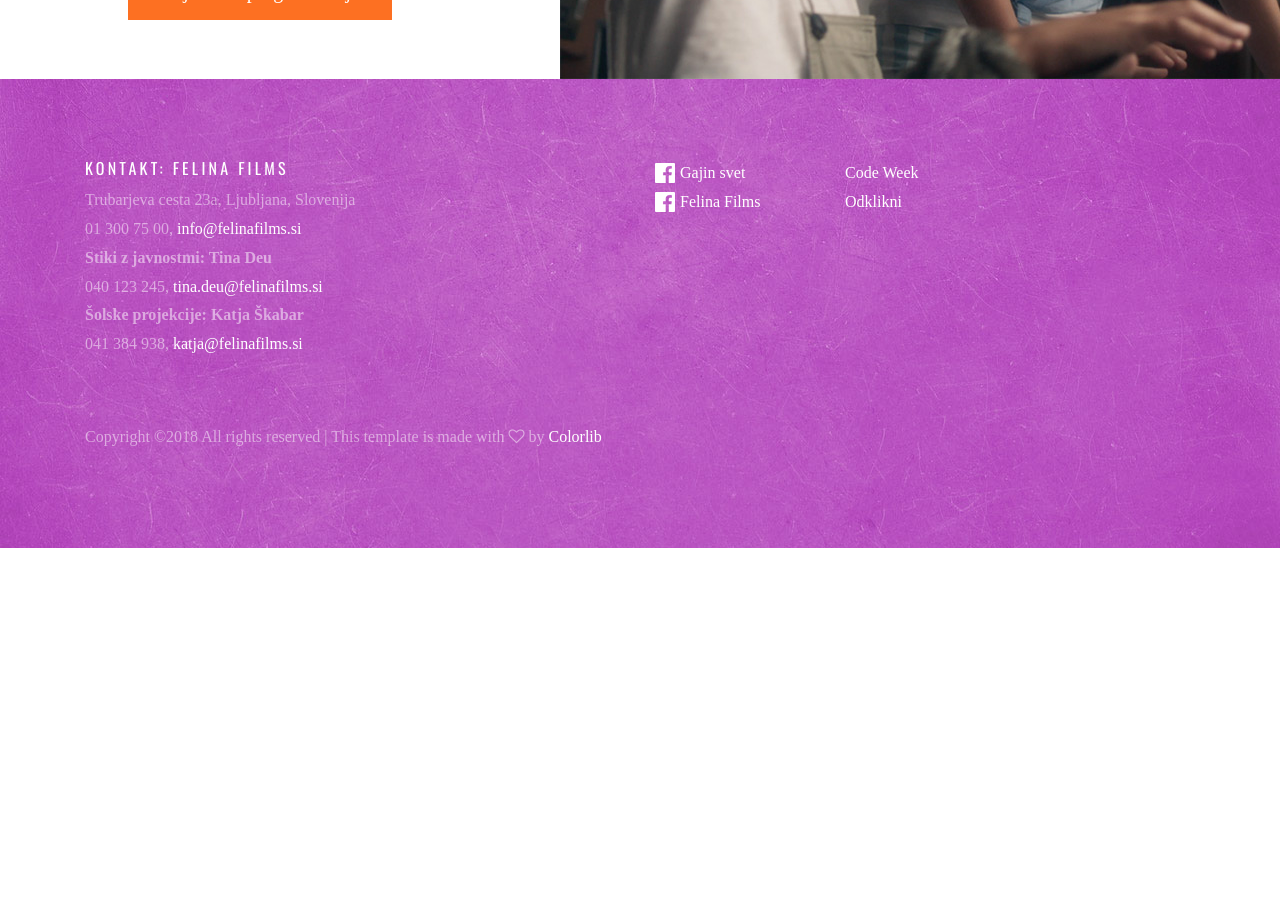
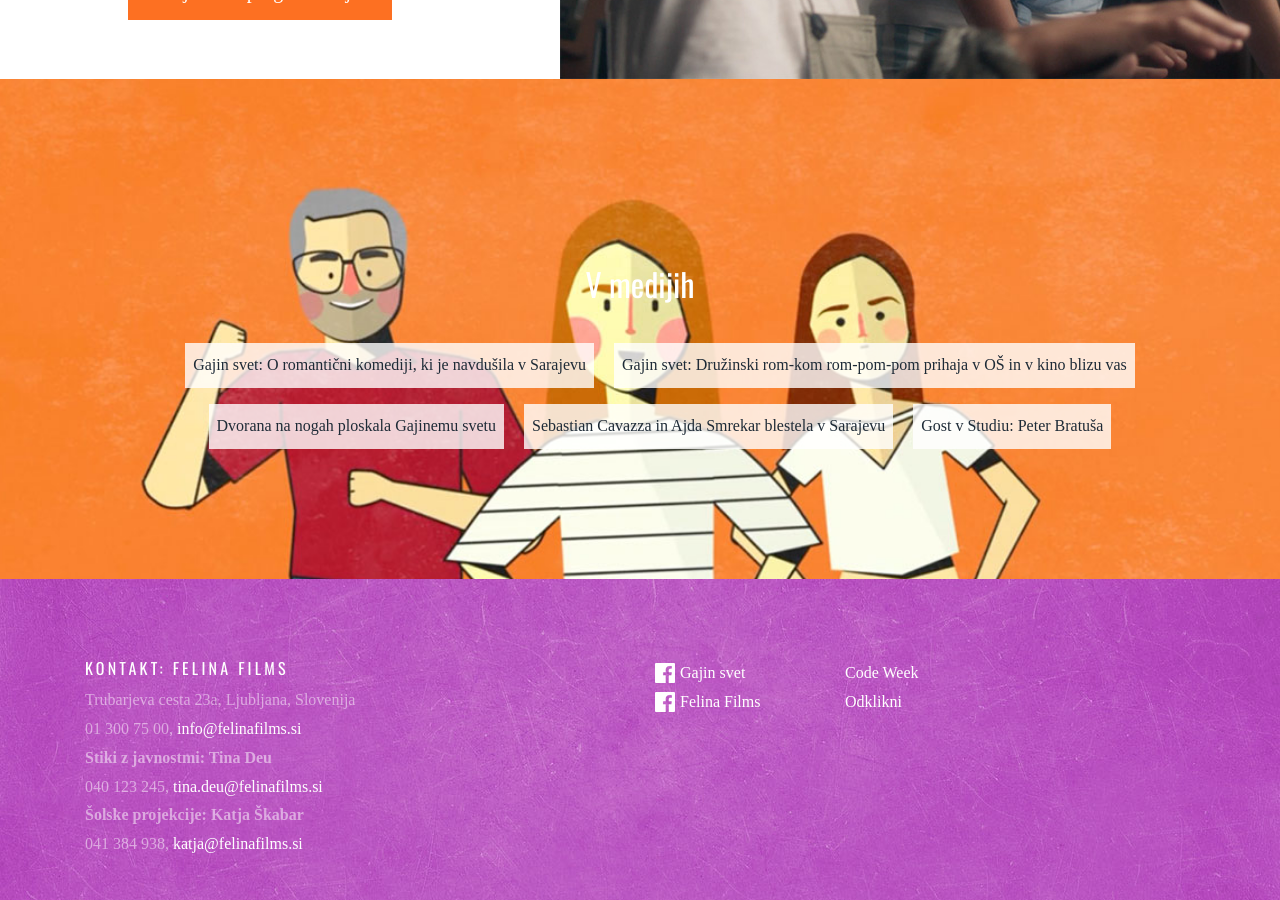
Before and after one commit to codeweeksi/gajin-svet, a Jekyll site: the page built from index.html, in a window 1280 px wide and 900 px high, scrolled down 6040 px. Built offline with Jekyll 4.4.1, drawn with Linux system fonts in a browser that asks for light colours; some web fonts are replaced; comment, search, counter and statistics services are not loaded; before the commit the page ends 6588 px from its top, so only the background shows below that; part of the change alters nothing that is shown.

Commit message:
Added section for media and fixed link targets

```diff
--- a/index.html
+++ b/index.html
@@ -84,7 +84,7 @@ description: "Gaja v filmu pogumno rešuje razpadanje družine ob odhodu mame na
             </tr>
             <tr>
               <th>Ema, učiteljica saksofona</th>
-              <td><a href="https://www.imdb.com/name/nm4660842/" target="blank">Ajda Smrekar</a></td>
+              <td><a href="https://www.imdb.com/name/nm4660842/" target="_blank">Ajda Smrekar</a></td>
             </tr>
             <tr>
               <th>Daša, Teina prijateljica</th>
@@ -92,12 +92,12 @@ description: "Gaja v filmu pogumno rešuje razpadanje družine ob odhodu mame na
             </tr>
             <tr>
               <th>V stranskih vlogah</th>
-              <td><a href="https://www.imdb.com/name/nm1487905/" target="blank">Primož Pirnat</a><br/>
+              <td><a href="https://www.imdb.com/name/nm1487905/" target="_blank">Primož Pirnat</a><br/>
               Judita Zidar<br/>
-              <a href="https://www.imdb.com/name/nm1183124/" target="blank">Boris Ostan</a><br/>
-              <a href="https://www.imdb.com/name/nm1244472/" target="blank">Manca Dorrer</a><br/>
+              <a href="https://www.imdb.com/name/nm1183124/" target="_blank">Boris Ostan</a><br/>
+              <a href="https://www.imdb.com/name/nm1244472/" target="_blank">Manca Dorrer</a><br/>
               Katja Ogrin<br/>
-              <a href="https://www.imdb.com/name/nm1687159/" target="blank">Miha Brajnik</a><br/>
+              <a href="https://www.imdb.com/name/nm1687159/" target="_blank">Miha Brajnik</a><br/>
                         Štefan Kušar<br/>
                       </td>
             </tr>
@@ -111,21 +111,21 @@ description: "Gaja v filmu pogumno rešuje razpadanje družine ob odhodu mame na
             </tr>
             <tr>
               <th>Peter, Gajin in Tein oče</th>
-              <td><a href="https://www.imdb.com/name/nm0147003/" target="blank">Sebastian Cavazza</a></td>
+              <td><a href="https://www.imdb.com/name/nm0147003/" target="_blank">Sebastian Cavazza</a></td>
             </tr>
             <tr>
               <th>Nina, Gajina in Teina mama</th>
-              <td><a href="https://www.imdb.com/name/nm3635481/" target="blank">Jana Zupančič</a></td>
+              <td><a href="https://www.imdb.com/name/nm3635481/" target="_blank">Jana Zupančič</a></td>
             </tr>
             <tr>
               <th>Višji inšpektor</th>
-              <td><a href="https://www.imdb.com/name/nm0817075/" target="blank">Lotos Vincenc Šparovec</a></td>
+              <td><a href="https://www.imdb.com/name/nm0817075/" target="_blank">Lotos Vincenc Šparovec</a></td>
             </tr>
             <tr>
               <th></th>
               <td>
               Jernej Tozon<br/>
-              <a href="https://www.imdb.com/name/nm0333503/" target="blank">Nataša Barbara Gračner</a><br/>
+              <a href="https://www.imdb.com/name/nm0333503/" target="_blank">Nataša Barbara Gračner</a><br/>
               Žak Župan Galunič<br/>
               Erik Fevžer Maksimovič<br/>
               Jan Gaberšek<br/>
@@ -163,8 +163,8 @@ description: "Gaja v filmu pogumno rešuje razpadanje družine ob odhodu mame na
                 <tbody>
                   <tr>
                     <th scope="row">Scenarij</th>
-                    <td><a href="https://www.imdb.com/name/nm0459591/" target="blank">Peter Bratuša</a><br/>
-                      <a href="https://www.imdb.com/name/nm5972306/" target="blank">Špela Levičnik Oblak</a></td>
+                    <td><a href="https://www.imdb.com/name/nm0459591/" target="_blank">Peter Bratuša</a><br/>
+                      <a href="https://www.imdb.com/name/nm5972306/" target="_blank">Špela Levičnik Oblak</a></td>
                   </tr>
                   <tr>
                     <th scope="row">Režija</th>
@@ -180,11 +180,11 @@ description: "Gaja v filmu pogumno rešuje razpadanje družine ob odhodu mame na
                   </tr>
                   <tr>
                     <th scope="row">Direktor fotografije</th>
-                    <td><a href="https://www.imdb.com/name/nm1086342/" target="blank">Mirko Pivčević</a></td>
+                    <td><a href="https://www.imdb.com/name/nm1086342/" target="_blank">Mirko Pivčević</a></td>
                   </tr>
                   <tr>
                     <th scope="row">Montažer</th>
-                    <td><a href="https://www.imdb.com/name/nm0667712/" target="blank">Tomislav Pavlic</a></td>
+                    <td><a href="https://www.imdb.com/name/nm0667712/" target="_blank">Tomislav Pavlic</a></td>
                   </tr>
                   <tr>
                     <th scope="row">Sofinanciranje</th>
@@ -198,23 +198,23 @@ description: "Gaja v filmu pogumno rešuje razpadanje družine ob odhodu mame na
                 <tbody>
                   <tr>
                     <th scope="row">Skladatelj</th>
-                    <td><a href="https://www.imdb.com/name/nm2965875/" target="blank">Sebastijan Duh</a></td>
+                    <td><a href="https://www.imdb.com/name/nm2965875/" target="_blank">Sebastijan Duh</a></td>
                   </tr>
                   <tr>
                     <th scope="row">Scenograf</th>
-                    <td><a href="https://www.imdb.com/name/nm2635799/" target="blank">Miha Ferkov</a></td>
+                    <td><a href="https://www.imdb.com/name/nm2635799/" target="_blank">Miha Ferkov</a></td>
                   </tr>
                   <tr>
                     <th scope="row">Kostumografka</th>
-                    <td><a href="https://www.imdb.com/name/nm0188280/" target="blank">Vesna Črnelič</a></td>
+                    <td><a href="https://www.imdb.com/name/nm0188280/" target="_blank">Vesna Črnelič</a></td>
                   </tr>
                   <tr>
                     <th scope="row">Oblikovalec zvoka</th>
-                    <td><a href="https://www.imdb.com/name/nm4137682/" target="blank">Matjaž Moraus Zdešar</a></td>
+                    <td><a href="https://www.imdb.com/name/nm4137682/" target="_blank">Matjaž Moraus Zdešar</a></td>
                   </tr>
                   <tr>
                     <th scope="row">Oblikovalka maske</th>
-                    <td><a href="https://www.imdb.com/name/nm6007558/" target="blank">Nataša Sevčnikar</a></td>
+                    <td><a href="https://www.imdb.com/name/nm6007558/" target="_blank">Nataša Sevčnikar</a></td>
                   </tr>
                   <tr>
                     <th scope="row">Koprodukcija</th>
@@ -240,22 +240,23 @@ description: "Gaja v filmu pogumno rešuje razpadanje družine ob odhodu mame na
       <div class="col-md-12 text-center element-animate gs-supporters mt-5 pt-5 mb-5 pb-5">
         <h2 id="podporniki" class="mt-5">Film podpirajo</h2>
         <ul>
-          <li><a href="http://www.mizs.gov.si/" target="blank">Ministrstvo za izobraževanje, znanost in šport</a></li>
-          <li><a href="http://www.zpms.si/" target="blank">Zveza prijateljev mladine Slovenije</a></li>
-          <li><a href="http://www.zpmmoste.net/" target="blank">ZPM Ljubljana Moste-Polje</a></li>
-          <li><a href="https://safe.si/" target="blank">Safe.si</a></li>
-          <li><a href="http://codeweek.si/" target="blank">Code Week</a></li>
-          <li><a href="https://www.arnes.si/" target="blank">Arnes</a></li>
-          <li><a href="http://www.misss.si/" target="blank">MISSS</a></li>
-          <li><a href="https://spletno-oko.si/" target="blank">Spletno oko</a></li>
-          <li><a href="http://www.mddsz.gov.si/" target="blank">Ministrstvo za delo, družino, socialne zadeve in enake možnosti</a></li>
-          <li><a href="https://www.policija.si/" target="blank">MNZ - Policija</a></li>
+          <li><a href="http://www.mizs.gov.si/" target="_blank">Ministrstvo za izobraževanje, znanost in šport</a></li>
+          <li><a href="http://www.zpms.si/" target="_blank">Zveza prijateljev mladine Slovenije</a></li>
+          <li><a href="http://www.zpmmoste.net/" target="_blank">ZPM Ljubljana Moste-Polje</a></li>
+          <li><a href="https://safe.si/" target="_blank">Safe.si</a></li>
+          <li><a href="http://codeweek.si/" target="_blank">Code Week</a></li>
+          <li><a href="https://www.arnes.si/" target="_blank">Arnes</a></li>
+          <li><a href="http://www.misss.si/" target="_blank">MISSS</a></li>
+          <li><a href="https://spletno-oko.si/" target="_blank">Spletno oko</a></li>
+          <li><a href="http://www.mddsz.gov.si/" target="_blank">Ministrstvo za delo, družino, socialne zadeve in enake možnosti</a></li>
+          <li><a href="https://www.policija.si/" target="_blank">MNZ - Policija</a></li>
         </ul>
       </div>
     </div>
   </div>
 </section>
 <!-- END section -->
+
 
 <section class="overflow">
   <div class="container">
@@ -274,4 +275,22 @@ description: "Gaja v filmu pogumno rešuje razpadanje družine ob odhodu mame na
 </section>
 <!-- END section -->
 
+<section class="section-cover parallax-window" data-parallax="scroll" data-image-src="{{ "assets/images/gaja-family-2.jpg" | relative_url }}">
+  <div class="container">
+    <div class="row justify-content-center align-items-center intro">
+      <div class="col-md-12 text-center element-animate gs-supporters mt-5 pt-5 mb-3 pb-5">
+        <h2 id="podporniki" class="mt-5">V medijih</h2>
+        <ul>
+          <li><a href="https://www.rtvslo.si/kultura/film/gajin-svet-o-romanticni-komediji-ki-je-navdusila-v-sarajevu/463690" target="_blank">Gajin svet: O romantični komediji, ki je navdušila v Sarajevu</a></li>
+          <li><a href="https://fokuspokus.si/article/3247" target="_blank">Gajin svet: Družinski rom-kom rom-pom-pom prihaja v OŠ in v kino blizu vas</a></li>
+          <li><a href="https://www.delo.si/kultura/film-tv/dvorana-na-nogah-ploskala-gajinemu-svetu-82604.html" target="_blank">Dvorana na nogah ploskala Gajinemu svetu</a></li>
+          <li><a href="https://www.24ur.com/popin/domaca-scena/sebastian-cavazza-in-ajda-smrekar-blestela-v-sarajevu.html" target="_blank">Sebastian Cavazza in Ajda Smrekar blestela v Sarajevu</a></li>
+          <li><a href="https://4d.rtvslo.si/arhiv/poletna-scena/174554139 " target="_blank">Gost v Studiu: Peter Bratuša</a></li>
+        </ul>
+      </div>
+    </div>
+  </div>
+</section>
+<!-- END section -->
+
 {%- include footer_home.html -%}
```
